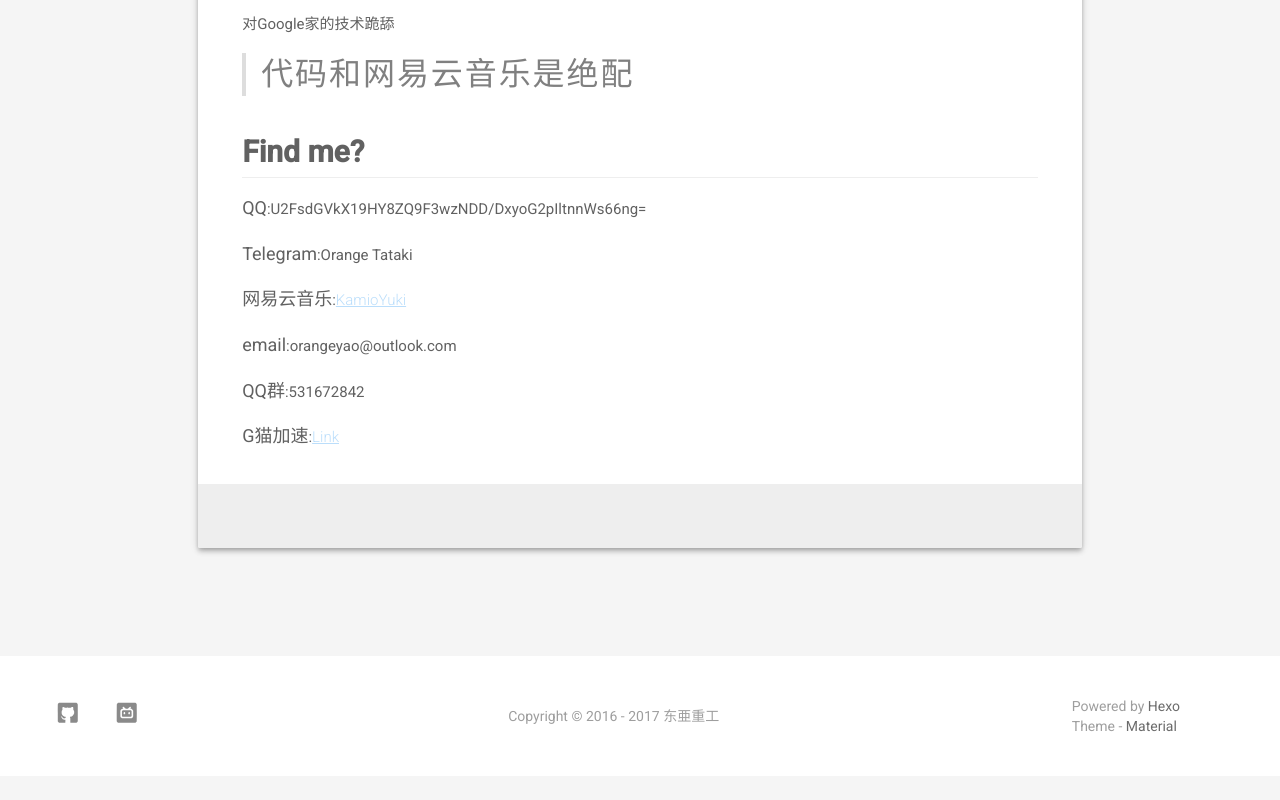
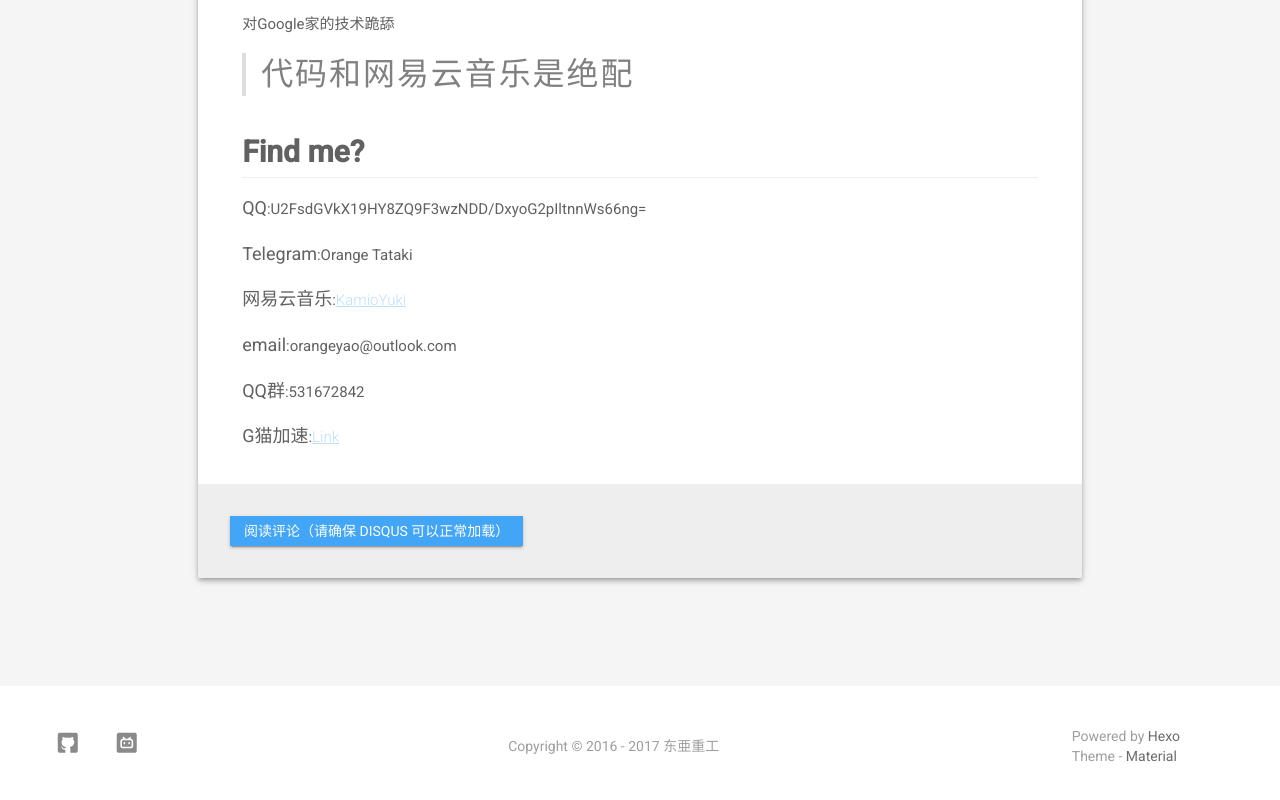
Before and after one commit to tataki/tataki.github.io, a plain HTML site: page about.html in a window 1280 px wide. Shown: the part 1267-2067 px from the top of the page. Before the commit the page ends 2043 px from the top, so only its background shows below. Drawn offline with Linux system fonts and the light colour scheme; no server answers; a script that the page names is missing.

Commit message:
Site updated: 2017-07-03 13:21:18

```diff
--- a/about.html
+++ b/about.html
@@ -454,17 +454,53 @@
                 <!-- Post Comments -->
 
 
-    <!-- 使用 DISQUS -->
+    <!-- 使用 DISQUS_CLICK -->
 <div id="disqus-comment">
     <div id="disqus_thread"></div>
+
+<!-- add animation -->
+<style>
+	.disqus_click_btn {
+            line-height: 30px;
+            margin: 0;
+            min-width: 50px;
+            padding: 0 14px;
+            display: inline-block;
+            font-family: "Roboto", "Helvetica", "Arial", sans-serif;
+            font-size: 14px;
+            font-weight: 400;
+            text-transform: uppercase;
+            letter-spacing: 0;
+            overflow: hidden;
+            will-change: box-shadow;
+            transition: box-shadow .2s cubic-bezier(.4, 0, 1, 1), background-color .2s cubic-bezier(.4, 0, .2, 1), color .2s cubic-bezier(.4, 0, .2, 1);
+            outline: 0;
+            cursor: pointer;
+            text-decoration: none;
+            text-align: center;
+            vertical-align: middle;
+            border: 0;
+            background: rgba(158, 158, 158, .2);
+            box-shadow: 0 2px 2px 0 rgba(0, 0, 0, .14), 0 3px 1px -2px rgba(0, 0, 0, .2), 0 1px 5px 0 rgba(0, 0, 0, .12);
+            color: #fff;
+            background-color: #42A5F5;
+            text-shadow: 0
+        }
+</style>
+
+<div class="btn_click_load">
+    <button class="disqus_click_btn">阅读评论（请确保 disqus 可以正常加载）</button>
+</div>
+
 <script type="text/javascript">
     var disqus_config = function () {
         this.page.url = 'https://tataki.github.io/about.html';  // Replace PAGE_URL with your page's canonical URL variable
         this.page.identifier = 'https://tataki.github.io/about.html'; // Replace PAGE_IDENTIFIER with your page's unique identifier variable
     };
 </script>
-<script type="text/ls-javascript" id="disqus-thread-script">
-    queue.offer(function() {
+
+<script type="text/ls-javascript" id="disqus-lazy-load-script">
+    $('.btn_click_load').click(function() {  //click to load comments
         (function() { // DON'T EDIT BELOW THIS LINE
             var d = document;
             var s = d.createElement('script');
@@ -472,8 +508,10 @@
             s.setAttribute('data-timestamp', + new Date());
             (d.head || d.body).appendChild(s);
         })();
+        $('.btn_click_load').css('display','none');
     });
 </script>
+
 
 </div>
 <style>
@@ -795,7 +833,7 @@
 
 
    <!-- 使用 DISQUS js 代码 -->
-<script id="dsq-count-scr" src="//tataki.disqus.com/count.js" async></script>
+
 
 
 
```
Also changed, not shown: 2017/07/03/hello-world/index.html (+42 -4 lines), about/about.html (+42 -4 lines), archives/2017/07/index.html (+1 -1 lines), archives/2017/index.html (+1 -1 lines), archives/index.html (+1 -1 lines), index.html (+1 -1 lines). Lines whose indentation alone changed are shown as unchanged.
